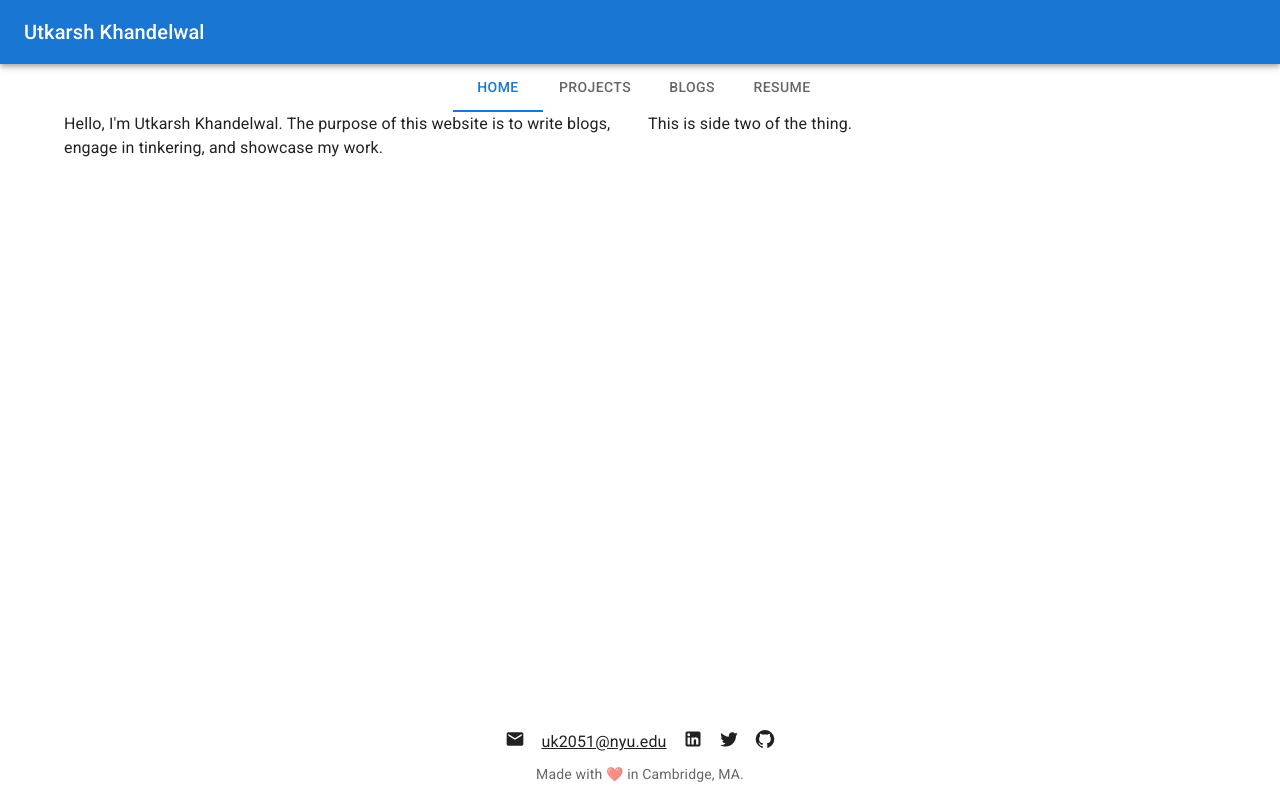
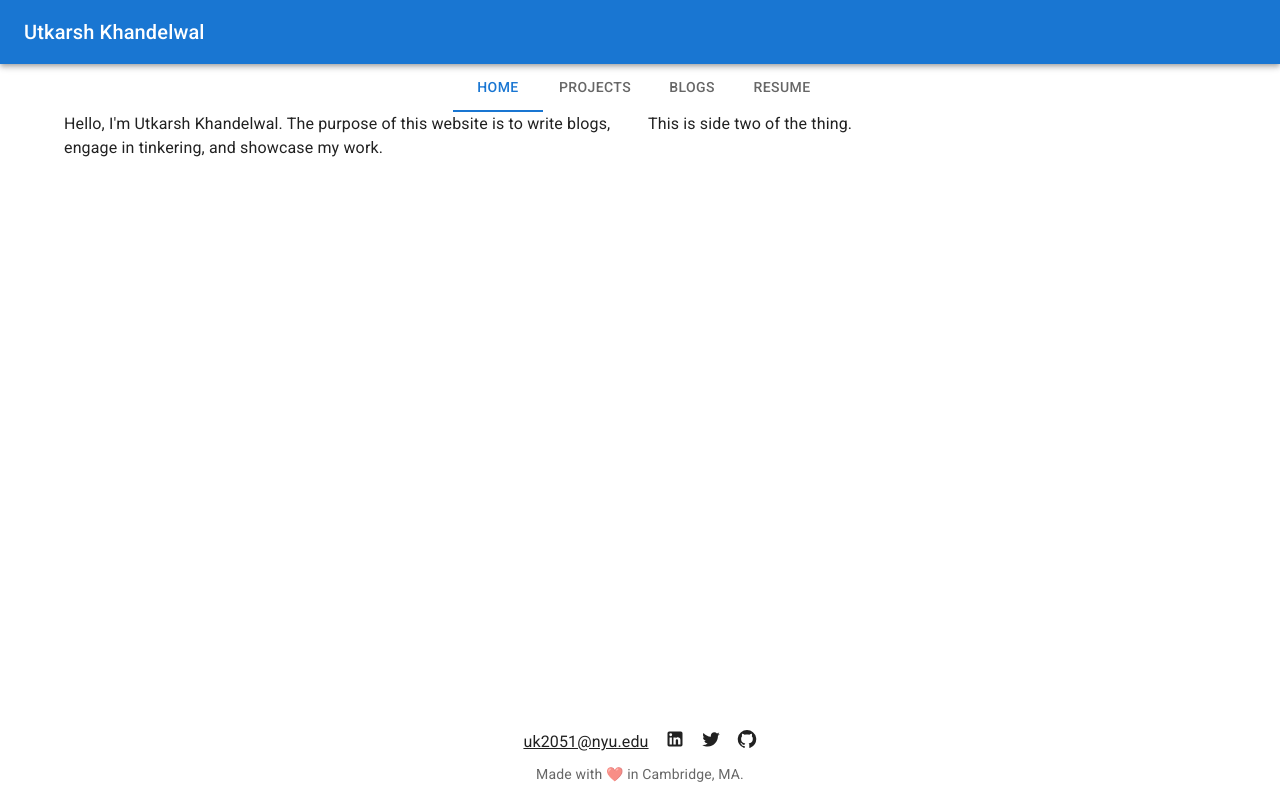
Before and after one commit to khandu-utkarsh/khandu-utkarsh.github.io, a React (Create React App) app in the folder personal-website/: page / in a window 1280 px wide. Built offline with nearby package versions, Linux system fonts and the light colour scheme.

Commit message:
Changed the header component and removed the email icon. Fix it later on

```diff
--- a/personal-website/src/App.js
+++ b/personal-website/src/App.js
@@ -1,6 +1,5 @@
 import React from "react"
 import CssBaseline from '@mui/material/CssBaseline';
-import {Container, Box } from '@mui/material';
 
 //!Importing components
 import Header from "./components/header/Header";
--- a/personal-website/src/components/footer/Footer.js
+++ b/personal-website/src/components/footer/Footer.js
@@ -1,16 +1,6 @@
 import React from 'react';
-import { Container, Grid, Typography, Link, Box } from '@mui/material';
-import { Email, LinkedIn, Twitter, GitHub } from '@mui/icons-material';
-
-// const footerStyle = {
-//   position: 'fixed',
-//   bottom: 0,
-//   width: '100%',
-//   backgroundColor: 'primary',
-//   color: 'primary.contrastText',
-//   padding: '1rem',
-//   textAlign: 'center',
-// };
+import { Typography, Link, Container, Grid } from '@mui/material';
+import { LinkedIn, Twitter, GitHub } from '@mui/icons-material';
 
 const footerStyle = {
   position: 'fixed',
@@ -27,16 +17,15 @@ const footerStyle = {
 function Footer() {
   return (
 
-<Container component="footer" maxWidth="lg" style={footerStyle}>
+    <Container component="footer" maxWidth="lg" style={footerStyle}>
 
 
 <Grid container spacing={1} alignItems="center">
 
 {/* Contact Info (First Line) */}
 <Grid item container xs={12} justifyContent="center" alignItems="center" spacing={2}>
-  <Grid item> <Email fontSize="small" /> </Grid>
   <Grid item> <Link href="mailto:uk2051@nyu.edu" color="inherit"> uk2051@nyu.edu </Link> </Grid>
-  <Grid item> <Link href="www.linkedin.com/in/utkarshkhandelwal52" color="inherit" underline="none"> <LinkedIn fontSize="small" /> </Link> </Grid>
+  <Grid item> <Link href="https://www.linkedin.com/in/utkarshkhandelwal52" color="inherit" underline="none"> <LinkedIn fontSize="small" /> </Link> </Grid>
   <Grid item> <Link href="https://twitter.com/utkarsh52" color="inherit" underline="none"> <Twitter fontSize="small" /> </Link> </Grid>
   <Grid item> <Link href="https://github.com/khandu-utkarsh" color="inherit" underline="none"> <GitHub fontSize="small" /> </Link> </Grid>
 </Grid>
```
